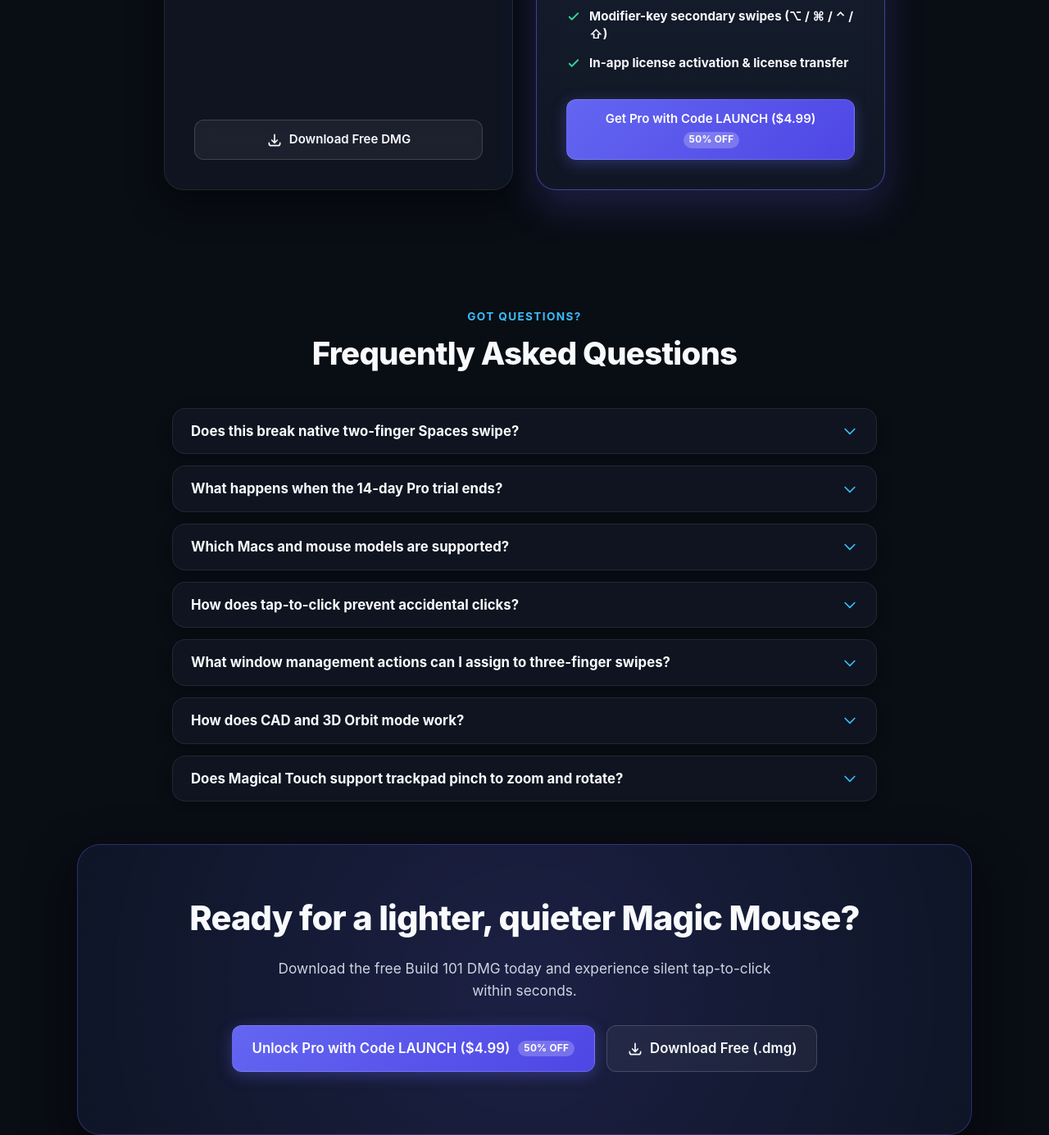
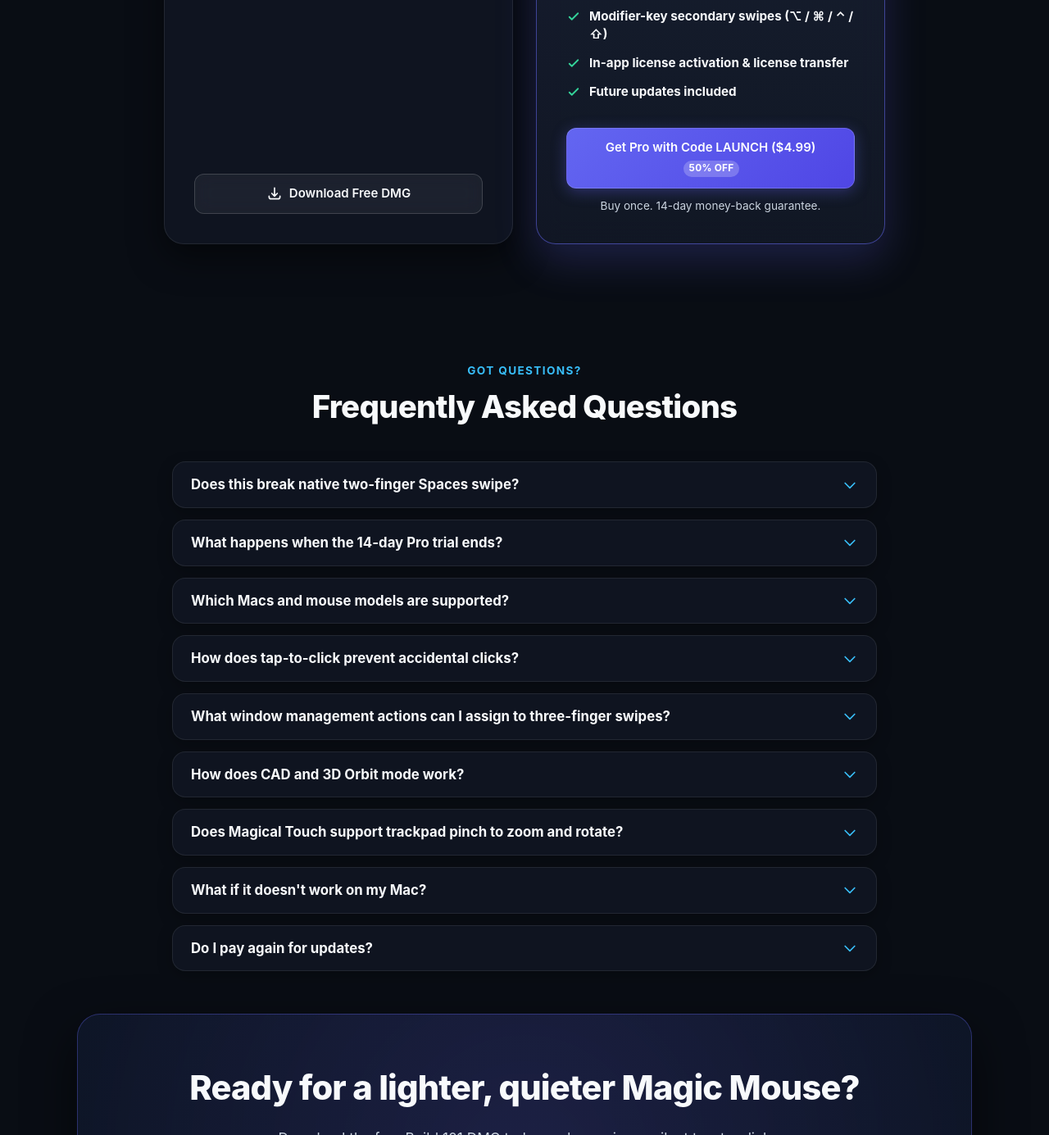
Before and after one commit to wskncode/magicaltouch, a plain HTML site: page index.html in a window 1280 px wide. Shown: the part 7312-8697 px from the top of the page at 82% size. Drawn offline with Linux system fonts and the light colour scheme.

Commit message:
Add future updates and 14-day money-back guarantee promises to landing page
Co-authored-by: OpenBot <335604065+openbotgit[bot]@users.noreply.github.com>

```diff
--- a/index.html
+++ b/index.html
@@ -979,6 +979,19 @@
       vertical-align: middle;
       white-space: nowrap;
       flex-shrink: 0;
+    }
+
+    .pricing-guarantee {
+      margin-top: 12px;
+      font-size: 0.85rem;
+      color: var(--text-muted);
+      text-align: center;
+      line-height: 1.4;
+    }
+
+    .faq-content a {
+      color: var(--accent-light, #818cf8);
+      text-decoration: underline;
     }
 
     /* FAQ Accordion */
@@ -2635,11 +2648,16 @@
                 <svg class="check-icon" fill="none" stroke="currentColor" stroke-width="2.5" viewBox="0 0 24 24" aria-hidden="true"><path stroke-linecap="round" stroke-linejoin="round" d="M5 13l4 4L19 7"/></svg>
                 <span><strong>In-app license activation & license transfer</strong></span>
               </li>
+              <li>
+                <svg class="check-icon" fill="none" stroke="currentColor" stroke-width="2.5" viewBox="0 0 24 24" aria-hidden="true"><path stroke-linecap="round" stroke-linejoin="round" d="M5 13l4 4L19 7"/></svg>
+                <span><strong>Future updates included</strong></span>
+              </li>
             </ul>
             <a href="https://wskncode.gumroad.com/l/magicaltouch/LAUNCH" class="btn btn-primary btn-lg">
               <span>Get Pro with Code LAUNCH ($4.99)</span>
               <span class="btn-badge">50% OFF</span>
             </a>
+            <p class="pricing-guarantee">Buy once. 14-day money-back guarantee.</p>
           </div>
         </div>
       </div>
@@ -2721,6 +2739,26 @@
             </summary>
             <div class="faq-content">
               <p>Yes! Pro includes native trackpad-grade pinch-to-zoom and two-finger twisting rotation. It works seamlessly across macOS apps like Safari, Preview, Photos, and Apple Maps.</p>
+            </div>
+          </details>
+
+          <details class="faq-item">
+            <summary class="faq-summary">
+              <h5>What if it doesn't work on my Mac?</h5>
+              <svg class="faq-chevron" width="20" height="20" fill="none" stroke="currentColor" stroke-width="2" viewBox="0 0 24 24" aria-hidden="true"><path stroke-linecap="round" stroke-linejoin="round" d="M19 9l-7 7-7-7"/></svg>
+            </summary>
+            <div class="faq-content">
+              <p>Contact support within 14 days of purchase at wskncode@gmail.com and we will refund you.</p>
+            </div>
+          </details>
+
+          <details class="faq-item">
+            <summary class="faq-summary">
+              <h5>Do I pay again for updates?</h5>
+              <svg class="faq-chevron" width="20" height="20" fill="none" stroke="currentColor" stroke-width="2" viewBox="0 0 24 24" aria-hidden="true"><path stroke-linecap="round" stroke-linejoin="round" d="M19 9l-7 7-7-7"/></svg>
+            </summary>
+            <div class="faq-content">
+              <p>No. The one-time Pro license includes future updates.</p>
             </div>
           </details>
         </div>
```
